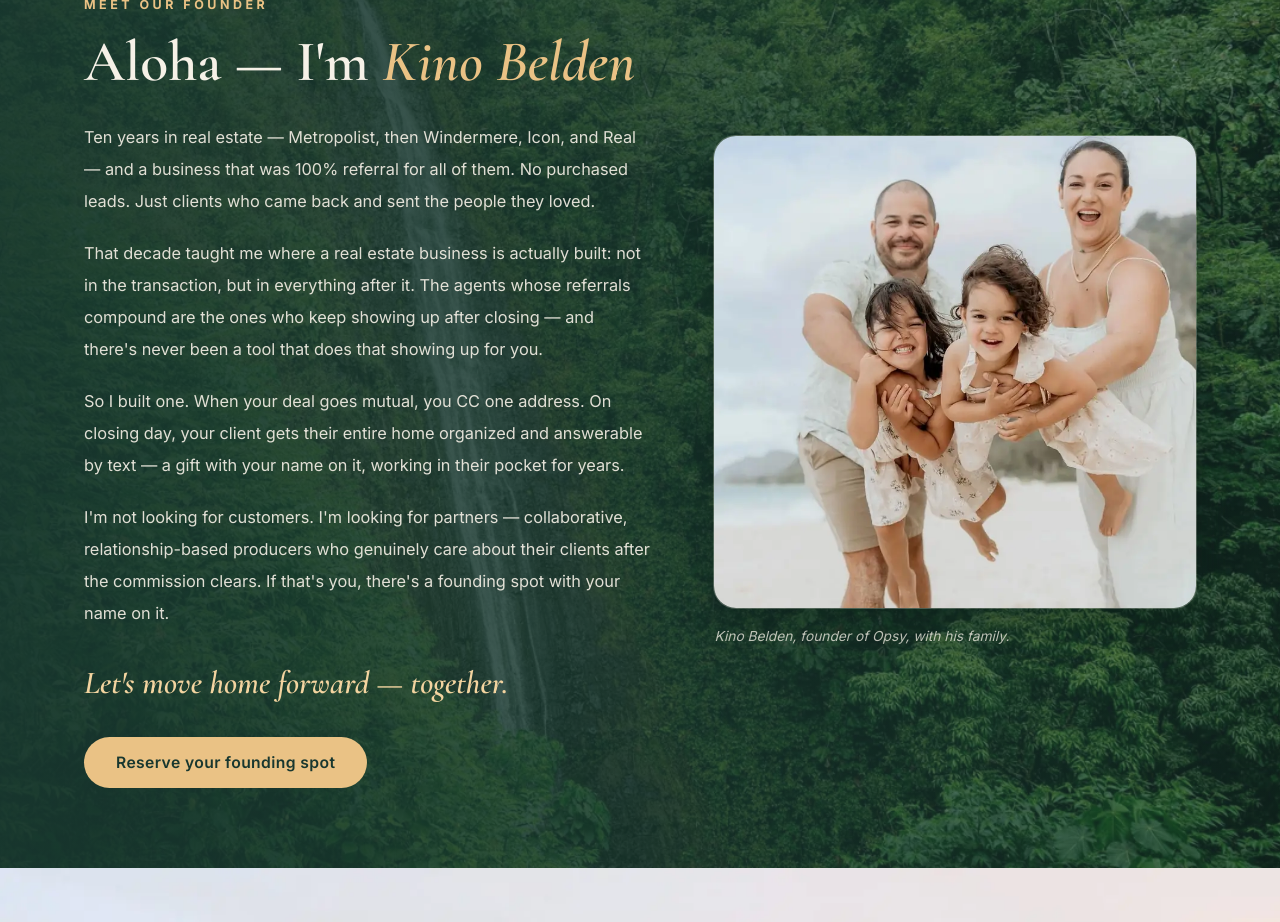
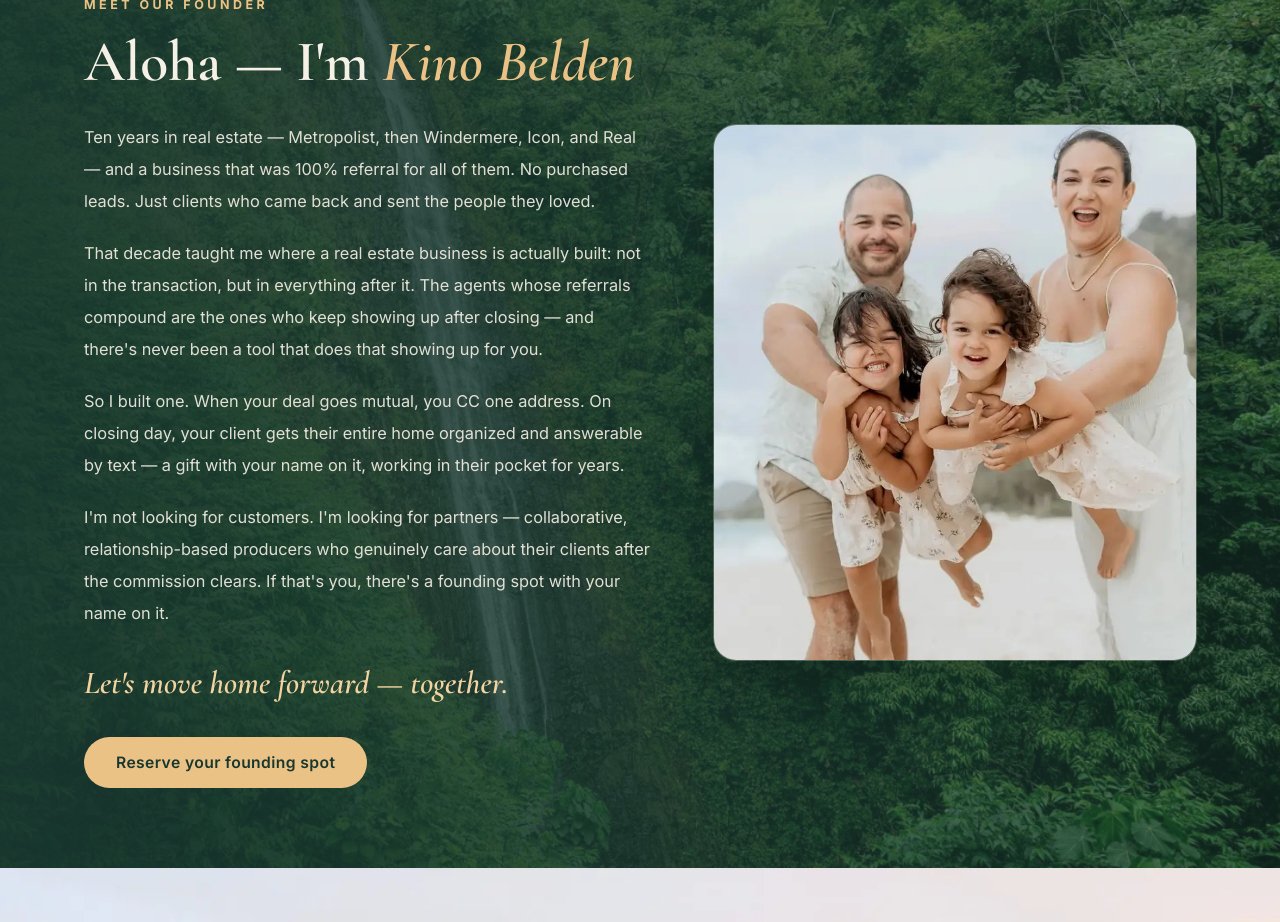
Before and after one commit to GetHomeOps/opsy2-waitlist, a React (Vite) app: page /agents in a window 1280 px wide. Shown: the part 3720-4642 px from the top of the page. Built offline with nearby package versions, Linux system fonts and the light colour scheme; no server answers.

Commit message:
Drop founder photo caption, run portrait taller on desktop
Co-authored-by: GetHomeOps <GetHomeOps@users.noreply.github.com>

```diff
--- a/src/components/landing/FounderSection.jsx
+++ b/src/components/landing/FounderSection.jsx
@@ -64,9 +64,9 @@ export function FounderSection() {
             </ReserveButton>
           </div>
 
-          <figure className="order-1 mx-auto w-full max-w-[26rem] lg:order-2 lg:max-w-none">
-            <div className="overflow-hidden rounded-[22px] ring-1 ring-cream/25 shadow-[0_18px_44px_rgba(12,28,23,0.45)]">
-              <picture>
+          <div className="order-1 mx-auto w-full max-w-[26rem] lg:order-2 lg:max-w-none">
+            <div className="overflow-hidden rounded-[22px] ring-1 ring-cream/25 shadow-[0_18px_44px_rgba(12,28,23,0.45)] lg:aspect-[9/10]">
+              <picture className="block h-full w-full">
                 <source
                   type="image/webp"
                   srcSet="/founder/founder-family-800.webp 800w, /founder/founder-family.webp 1440w"
@@ -79,16 +79,13 @@ export function FounderSection() {
                   alt="Kino Belden and his wife on the beach, laughing as they hold their two young daughters up in the air"
                   width={1440}
                   height={1413}
-                  className="block h-full w-full object-cover"
+                  className="block h-full w-full object-cover lg:object-[82%_center]"
                   loading="lazy"
                   decoding="async"
                 />
               </picture>
             </div>
-            <figcaption className="mt-4 text-center text-[0.86rem] italic leading-6 text-cream/75 lg:text-left">
-              Kino Belden, founder of Opsy, with his family.
-            </figcaption>
-          </figure>
+          </div>
         </div>
       </SectionBackground>
     </section>
```
